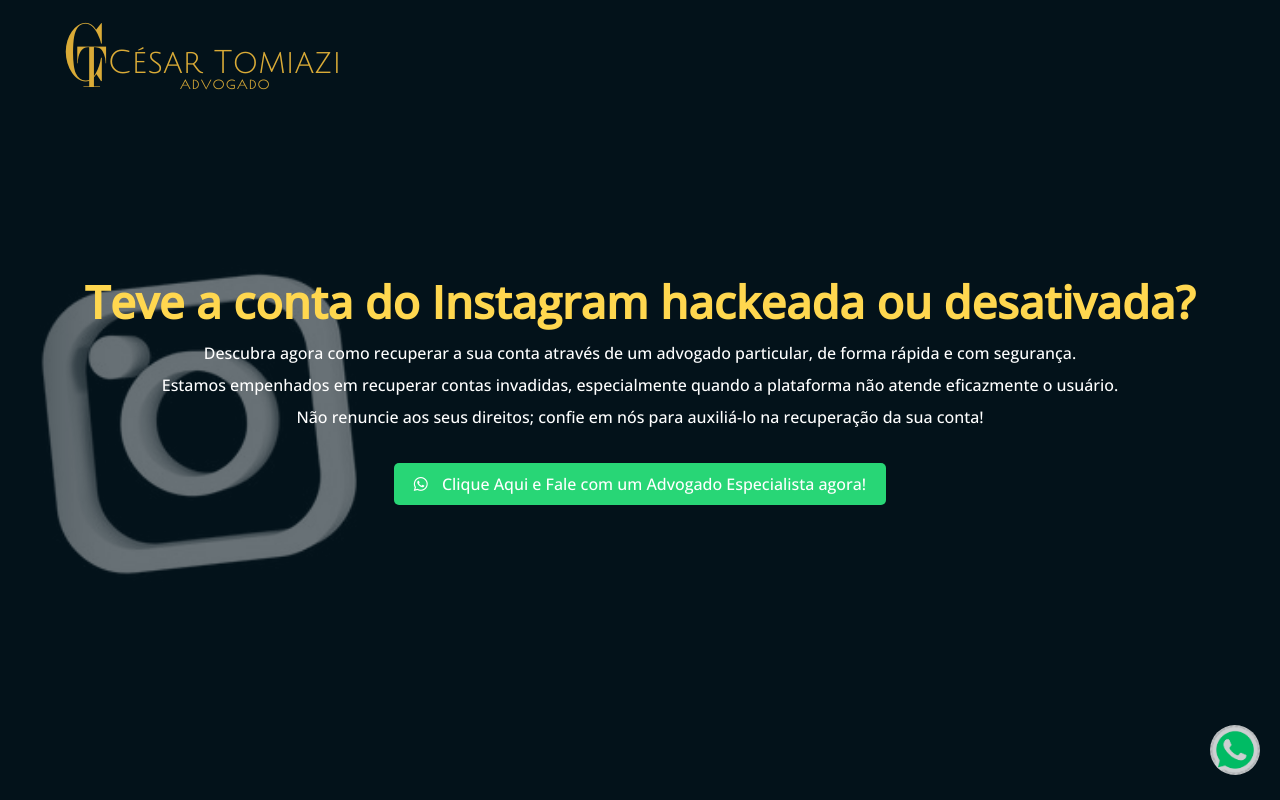
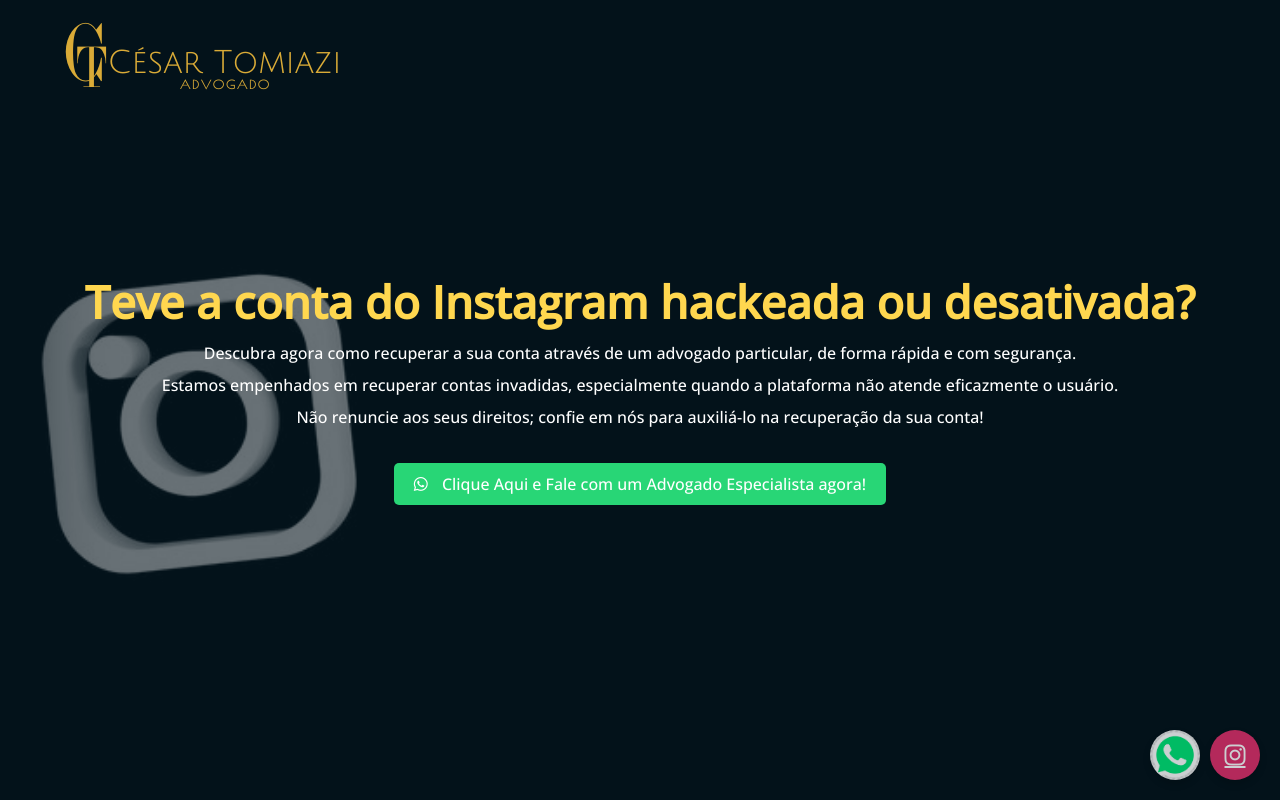
Before and after one commit to RafaelTomiazi/Landing-Page---Advogado, a plain HTML site: page index.html in a window 1280 px wide. Shown: the top 800 px of the page. Drawn offline with nearby package versions, Linux system fonts and the light colour scheme; a script that the page names is missing; a web font is replaced by a local one.

Commit message:
Icone Insta

```diff
--- a/css/style.css
+++ b/css/style.css
@@ -1,12 +1,13 @@
 /*Reset Básico Do Site*/
 
-*{
+* {
   box-sizing: border-box;
   margin: 0;
   padding: 0;
 }
 
-html,body{
+html,
+body {
   height: 100%;
   font-family: 'Open Sans', sans-serif;
   background-color: rgba(3, 18, 26);
@@ -28,14 +29,14 @@ body::-webkit-scrollbar-thumb {
 
 /*Variaveis Globais do Site*/
 
-.container{
+.container {
   width: 100%;
   max-width: 1280px;
   margin: 0 auto;
   padding: 0 4%;
 }
 
-.opacity{
+.opacity {
   width: 100%;
   height: 100%;
   position: absolute;
@@ -44,7 +45,7 @@ body::-webkit-scrollbar-thumb {
 
 /*Header do site*/
 
-header{
+header {
   width: 100%;
   height: 100vh;
   background-image: url(../images/background.jpg);
@@ -59,7 +60,7 @@ header{
   box-shadow: 0px -100px 100px rgb(0, 0, 0) inset;
 }
 
-header > .container{
+header>.container {
   position: relative;
 
   z-index: 2;
@@ -69,13 +70,13 @@ header > .container{
 
 /*logo*/
 
-header .logo{
+header .logo {
   width: 100%;
   color: white;
 
 }
 
-header .logo h1{
+header .logo h1 {
   width: 130px;
   height: 90px;
   text-align: center;
@@ -85,44 +86,44 @@ header .logo h1{
 
 }
 
-header .logo h1:hover{
+header .logo h1:hover {
   color: goldenrod;
 }
 
 
 /*Menu desktop*/
 
-header nav.menu_desktop{
+header nav.menu_desktop {
   width: 100%;
   text-align: center;
   line-height: 40px;
 }
 
-header nav.menu_desktop ul{
+header nav.menu_desktop ul {
   display: flex;
   width: 100%;
   list-style: none;
   justify-content: center;
 }
 
-header nav.menu_desktop li{
+header nav.menu_desktop li {
   font-size: 16px;
   margin: 0 15px;
   text-transform: lowercase;
 }
 
-header nav.menu_desktop li a{
+header nav.menu_desktop li a {
   color: white;
   text-decoration: none;
 }
 
-header nav.menu_desktop li a:hover{
+header nav.menu_desktop li a:hover {
   color: goldenrod;
 }
 
 /*Acount*/
 
-header .acount{
+header .acount {
   width: 100%;
   line-height: 40px;
   text-align: end;
@@ -130,7 +131,7 @@ header .acount{
   cursor: pointer;
 }
 
-header .acount p:hover{
+header .acount p:hover {
   color: goldenrod;
 }
 
@@ -147,11 +148,11 @@ header .container-txt {
   transform: translate(-50%, -50%)
 }
 
-header .container-txt p{
+header .container-txt p {
   color: #daa520;
 }
 
-header .container-txt h2{
+header .container-txt h2 {
   font-size: 45px;
   text-align: center;
   color: white;
@@ -159,50 +160,55 @@ header .container-txt h2{
 
 /* Recuperação de Conta Hackeada no Instagram: Procedimentos Essenciais */
 .container-txt h6 {
-    font-size: 30px; /* Ajuste o tamanho da fonte conforme necessário */
-    color: white; /* Cor do texto */
-    margin-top: 20px; /* Espaçamento superior */
-    margin-bottom: 10px; /* Espaçamento inferior */
-    text-align: center; /* Centraliza o texto */
+  font-size: 30px;
+  /* Ajuste o tamanho da fonte conforme necessário */
+  color: white;
+  /* Cor do texto */
+  margin-top: 20px;
+  /* Espaçamento superior */
+  margin-bottom: 10px;
+  /* Espaçamento inferior */
+  text-align: center;
+  /* Centraliza o texto */
 }
 
 
 /*Sessão de informações*/
 
-section.info{
+section.info {
   padding: 0px 0;
   width: 100%;
 }
 
-section.info .info-content{
+section.info .info-content {
   display: flex;
   flex-wrap: wrap;
   padding: 30px 0;
 
 }
 
-section.info .img-info{
-    width:30%;
+section.info .img-info {
+  width: 30%;
 }
 
-section.info .img-info img{
+section.info .img-info img {
   width: 100%;
 }
 
-section.info .info-content:nth-child(odd){
-    flex-direction:row-reverse;
+section.info .info-content:nth-child(odd) {
+  flex-direction: row-reverse;
 }
 
-section.info .text-info{
+section.info .text-info {
   display: flex;
-    width:70%;
+  width: 70%;
   padding: 0 30px;
   justify-content: center;
   align-items: center;
   flex-direction: column;
 }
 
-section.info  h3{
+section.info h3 {
   color: rgb(255, 204, 76);
   margin-bottom: 8px;
   font-size: 40px;
@@ -210,20 +216,20 @@ section.info  h3{
   float: left;
 }
 
-section.info  h2{
+section.info h2 {
   font-size: 35px;
   color: white;
   text-align: justify;
 }
 
-section.info  p{
+section.info p {
   margin-top: 25px;
   color: #ccc;
   text-align: justify;
 }
 
 /*footer*/
-footer{
+footer {
   width: 100%;
   padding: 20px 0;
   border-top: 1px solid rgb(255, 255, 255);
@@ -231,16 +237,16 @@ footer{
   color: white;
 }
 
-footer span a i{
+footer span a i {
   color: rgb(255, 204, 76);
 }
 
-footer span a{
+footer span a {
   padding: 5px 10px;
   cursor: pointer;
 }
 
-footer p{
+footer p {
   padding: 5px 0;
 }
 
@@ -253,7 +259,8 @@ footer p{
   padding: 10px 20px;
   border-radius: 5px;
   margin-top: 15px;
-    text-align: center; /* Adicione alinhamento ao centro */
+  text-align: center;
+  /* Adicione alinhamento ao centro */
 
 }
 
@@ -262,7 +269,8 @@ footer p{
 }
 
 p.pularespaco {
-    height: 10px; /* Ajuste conforme necessário */
+  height: 10px;
+  /* Ajuste conforme necessário */
 }
 
 /*  whats aqui é o icone que corre na tela*/
@@ -280,8 +288,10 @@ p.pularespaco {
 }
 
 .whatsapp-icon img {
-    width: 50px; /* Ajuste conforme necessário */
-    height: 50px; /* Ajuste conforme necessário */
+  width: 50px;
+  /* Ajuste conforme necessário */
+  height: 50px;
+  /* Ajuste conforme necessário */
   border-radius: 50%;
 }
 
@@ -291,7 +301,8 @@ p.pularespaco {
   width: 100%;
   height: 0;
   position: relative;
-    padding-bottom: 56.25%; /* Proporção de aspecto de 16:9 para torná-lo responsivo */
+  padding-bottom: 56.25%;
+  /* Proporção de aspecto de 16:9 para torná-lo responsivo */
 }
 
 .map-container iframe {
@@ -326,7 +337,8 @@ p.pularespaco {
   color: #ffd43b;
   text-align: center;
   margin-bottom: 20px;
-  font-family: 'open sans', cursive; /* ou outra que prefira para destaque */
+  font-family: 'open sans', cursive;
+  /* ou outra que prefira para destaque */
 }
 
 /* 4) Parágrafo explicativo */
@@ -344,6 +356,7 @@ p.pularespaco {
   display: flex;
   justify-content: center;
 }
+
 .video-wrapper video {
   width: 100%;
   max-width: 720px;
@@ -356,32 +369,40 @@ p.pularespaco {
   .video-section {
     padding: 40px 0;
   }
+
   .video-section h3 {
     font-size: 1.5rem;
   }
+
   .video-section p {
     font-size: 0.95rem;
     padding: 0 10px;
   }
+
   .video-wrapper video {
     max-width: 100%;
   }
 }
+
 /* subtítulo dentro da video-section */
 .video-section .video-subtitle {
   font-size: 150%;
   font-weight: 600;
   text-transform: uppercase;
-  color: #ffffff;       /* branco puro */
+  color: #ffffff;
+  /* branco puro */
   text-align: center;
-  margin-bottom: 15px;  /* espaço até o <h3> */
+  margin-bottom: 15px;
+  /* espaço até o <h3> */
   font-family: 'Open Sans', sans-serif;
 }
 
 /* mantém o fundo escuro da seção */
 .video-section {
-  background-color: rgba(3, 18, 26); /* já existia */
-  color: #ffffff;            /* texto em branco */
+  background-color: rgba(3, 18, 26);
+  /* já existia */
+  color: #ffffff;
+  /* texto em branco */
   padding: 60px 0;
 }
 
@@ -413,6 +434,7 @@ p.pularespaco {
   transform: translateY(-1px);
   box-shadow: 0 4px 10px rgba(0, 0, 0, 0.2);
 }
+
 /* Container para alinhar os botões */
 .social-buttons {
   display: flex;
@@ -432,15 +454,17 @@ p.pularespaco {
   border-radius: 30px;
   font-weight: 600;
   text-decoration: none;
-  box-shadow: 0 4px 10px rgba(0,0,0,0.2);
+  box-shadow: 0 4px 10px rgba(0, 0, 0, 0.2);
   transition: transform .2s, box-shadow .2s;
 }
+
 .instagram-button i {
   font-size: 1.2rem;
 }
+
 .instagram-button:hover {
   transform: translateY(-3px);
-  box-shadow: 0 6px 14px rgba(0,0,0,0.3);
+  box-shadow: 0 6px 14px rgba(0, 0, 0, 0.3);
 }
 
 /* Botão WhatsApp */
@@ -454,15 +478,17 @@ p.pularespaco {
   border-radius: 30px;
   font-weight: 600;
   text-decoration: none;
-  box-shadow: 0 4px 10px rgba(0,0,0,0.2);
+  box-shadow: 0 4px 10px rgba(0, 0, 0, 0.2);
   transition: transform .2s, box-shadow .2s;
 }
+
 .whatsapp-call-button i {
   font-size: 1.2rem;
 }
+
 .whatsapp-call-button:hover {
   transform: translateY(-3px);
-  box-shadow: 0 6px 14px rgba(0,0,0,0.3);
+  box-shadow: 0 6px 14px rgba(0, 0, 0, 0.3);
 }
 
 /* Mobile: empilha os botões */
@@ -472,11 +498,75 @@ p.pularespaco {
     gap: 0.75rem;
   }
 }
+
 /* Hero Text: título em amarelo e parágrafos em branco */
 header .container-txt h2 {
-  color: #ffd43b !important;   /* amarelo */
+  color: #ffd43b !important;
+  /* amarelo */
 }
 
 header .container-txt p {
-  color: #ffffff !important;   /* branco */
+  color: #ffffff !important;
+  /* branco */
 }
+
+/* ─ Fixed Social Buttons ─────────────────────────────────── */
+.fixed-social {
+  position: fixed;
+  bottom: 20px;
+  right: 20px;
+  display: flex;
+  gap: 10px;
+  z-index: 999;
+}
+
+.social-btn {
+  display: flex;
+  align-items: center;
+  justify-content: center;
+  width: 50px;
+  height: 50px;
+  border-radius: 50%;
+  box-shadow: 0 4px 8px rgba(0, 0, 0, 0.2);
+  opacity: 0.8;
+  transition: opacity 0.3s, transform 0.2s;
+}
+
+.social-btn:hover {
+  opacity: 1;
+  transform: translateY(-2px);
+}
+
+/* WhatsApp mantém a imagem */
+.whatsapp-btn img {
+  width: 100%;
+  height: 100%;
+  border-radius: 50%;
+}
+
+/* Instagram com fundo de gradiente ou cor sólida */
+.instagram-btn {
+  background: #E1306C;
+  /* cor oficial do Instagram */
+  color: #ffffff;
+  font-size: 24px;
+}
+
+/* Ícone FontAwesome no Instagram */
+.instagram-btn i {
+  /* já centralizado pelo .social-btn */
+}
+
+/* Responsividade: reduza um pouco o tamanho em telas muito pequenas */
+@media (max-width: 480px) {
+  .fixed-social {
+    bottom: 10px;
+    right: 10px;
+  }
+
+  .social-btn {
+    width: 40px;
+    height: 40px;
+    font-size: 20px;
+  }
+}
--- a/index.html
+++ b/index.html
@@ -264,13 +264,29 @@
         });
     </script>
 
-    <!-- Botão flutuante WhatsApp -->
-    <div class="whatsapp-icon" id="whatsapp-icon">
-        <a href="https://api.whatsapp.com/send/?phone=5521964894217&amp;text=Ol%C3%A1%21+Desejo+discutir+a+quest%C3%A3o+da+recupera%C3%A7%C3%A3o+da+conta+do+Instagram.+Aguardo+seu+contato&amp;type=phone_number&amp;app_absent=0"
-            target="_blank">
-            <img src="images/whatsapp-icon.png" alt="WhatsApp">
-        </a>
-    </div>
+   <!-- Fixed social buttons -->
+<div class="fixed-social">
+  <!-- WhatsApp -->
+  <a
+    href="https://api.whatsapp.com/send/?phone=5521964894217&text=Olá!%20Quero%20uma%20avaliação%20do%20meu%20caso."
+    class="social-btn whatsapp-btn"
+    target="_blank"
+    title="Chame no WhatsApp"
+  >
+    <img src="images/whatsapp-icon.png" alt="WhatsApp">
+  </a>
+
+  <!-- Instagram -->
+  <a
+    href="https://www.instagram.com/adv.tomiazikrick/"
+    class="social-btn instagram-btn"
+    target="_blank"
+    title="Visite nosso Instagram"
+  >
+    <i class="fab fa-instagram"></i>
+  </a>
+</div>
+
 </body>
 
 </html>
```
Lines whose indentation alone changed are shown as unchanged.
